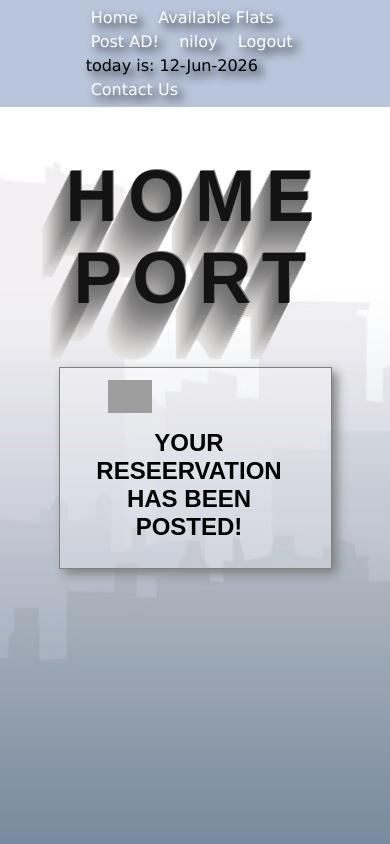
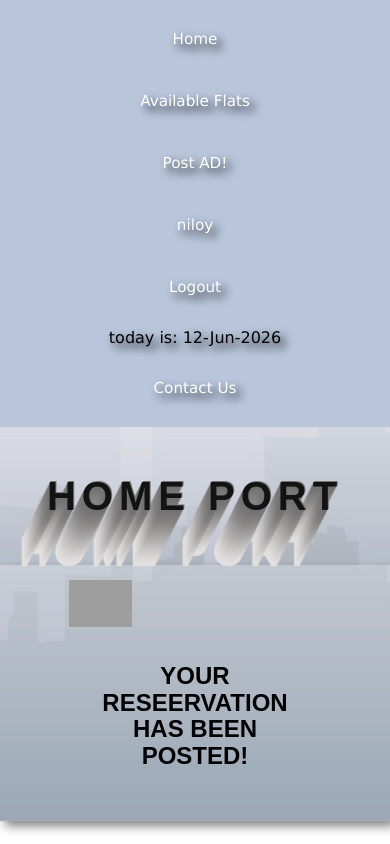
Before and after one commit to Bottle1985/RoomForRent, a PHP site: page /reserve_flat.php?id=1 in a window 390 px wide. Run offline with PHP 8.4, Linux system fonts and the light colour scheme; a user stored in the database is signed in; data that the repository does not hold is empty; grey boxes are pictures that could not be loaded.

Commit message:
+ Added mobile screen for available flat

```diff
--- a/css/style.css
+++ b/css/style.css
@@ -197,10 +197,176 @@ table {
     width: 100%;
 }
 
-th, th {
+th, td {
     padding: 8px;
     text-align: left;
     border-bottom: 1px solid #ddd;
 }
 
 tr:hover{background-color:#f5f5f5}
+
+.responsive-table {
+    width: 100%;
+    overflow-x: auto;
+    -webkit-overflow-scrolling: touch;
+    -ms-overflow-style: -ms-autohiding-scrollbar;
+}
+
+.responsive-table table {
+    width: 100%;
+    max-width: 100%;
+    border-collapse: collapse;
+    table-layout: fixed;
+}
+
+.responsive-table th,
+.responsive-table td {
+    white-space: normal;
+    word-break: break-word;
+    overflow-wrap: anywhere;
+    hyphens: auto;
+}
+
+/* Responsive mobile support */
+@media only screen and (max-width: 768px) {
+    body {
+        background-attachment: scroll;
+    }
+
+    nav ul {
+        width: 100%;
+        margin: 0;
+        padding: 0;
+    }
+
+    nav ul li {
+        display: block;
+        width: 100%;
+        padding: 10px 0;
+        text-align: center;
+        box-sizing: border-box;
+    }
+
+    nav ul li a {
+        display: inline-block;
+        width: auto;
+        font-size: 1rem;
+        padding: 10px 15px;
+    }
+
+    #main-content,
+    .centerdiv,
+    .left,
+    .right,
+    .my-btn,
+    .my-btn2 {
+        width: 100%;
+        float: none;
+        margin: 0 auto;
+    }
+
+    #main-content {
+        padding: 4%;
+        border-width: 0;
+    }
+
+    .my-btn a,
+    .my-btn2 a {
+        width: 100%;
+        margin: 10px 0 0 0;
+        float: none;
+        text-align: center;
+    }
+
+    .my-cap-text {
+        margin-bottom: 0;
+    }
+
+    h1 {
+        font-size: 2.5rem;
+        line-height: 1.1;
+        padding: 20px 10px;
+    }
+
+    .button,
+    .submit {
+        width: 100%;
+        box-sizing: border-box;
+    }
+
+    .responsive-table {
+        overflow-x: auto;
+        -webkit-overflow-scrolling: touch;
+        -ms-overflow-style: -ms-autohiding-scrollbar;
+    }
+
+    .responsive-table table {
+        width: 100%;
+        max-width: 100%;
+        border-collapse: collapse;
+    }
+
+    .responsive-table th,
+    .responsive-table td {
+        box-sizing: border-box;
+        white-space: normal;
+        word-break: break-word;
+    }
+
+    .responsive-table thead {
+        display: none;
+    }
+
+    .responsive-table tr {
+        display: block;
+        margin-bottom: 1rem;
+        border: 1px solid rgba(0,0,0,0.08);
+        border-radius: 8px;
+        background: rgba(255,255,255,0.95);
+        padding: 0.75rem;
+    }
+
+    .responsive-table td {
+        display: block;
+        text-align: right;
+        padding: 0.5rem 0;
+        width: 100%;
+        border: none;
+        position: relative;
+    }
+
+    .responsive-table td::before {
+        content: attr(data-label);
+        float: left;
+        font-weight: 700;
+        text-transform: uppercase;
+        font-size: 0.8rem;
+        color: #333;
+        width: 45%;
+        white-space: normal;
+        text-align: left;
+    }
+
+    .responsive-table td:last-child {
+        padding-bottom: 0;
+    }
+}
+
+@media only screen and (max-width: 480px) {
+    nav {
+        padding: 8px;
+    }
+
+    nav ul li a {
+        padding: 12px 10px;
+        font-size: 0.95rem;
+    }
+
+    #text5 {
+        width: 100%;
+    }
+
+    .my-cap-text {
+        font-size: 0.95rem;
+    }
+}
```
Also changed, not shown: available_flats.php (+16 -30 lines).
